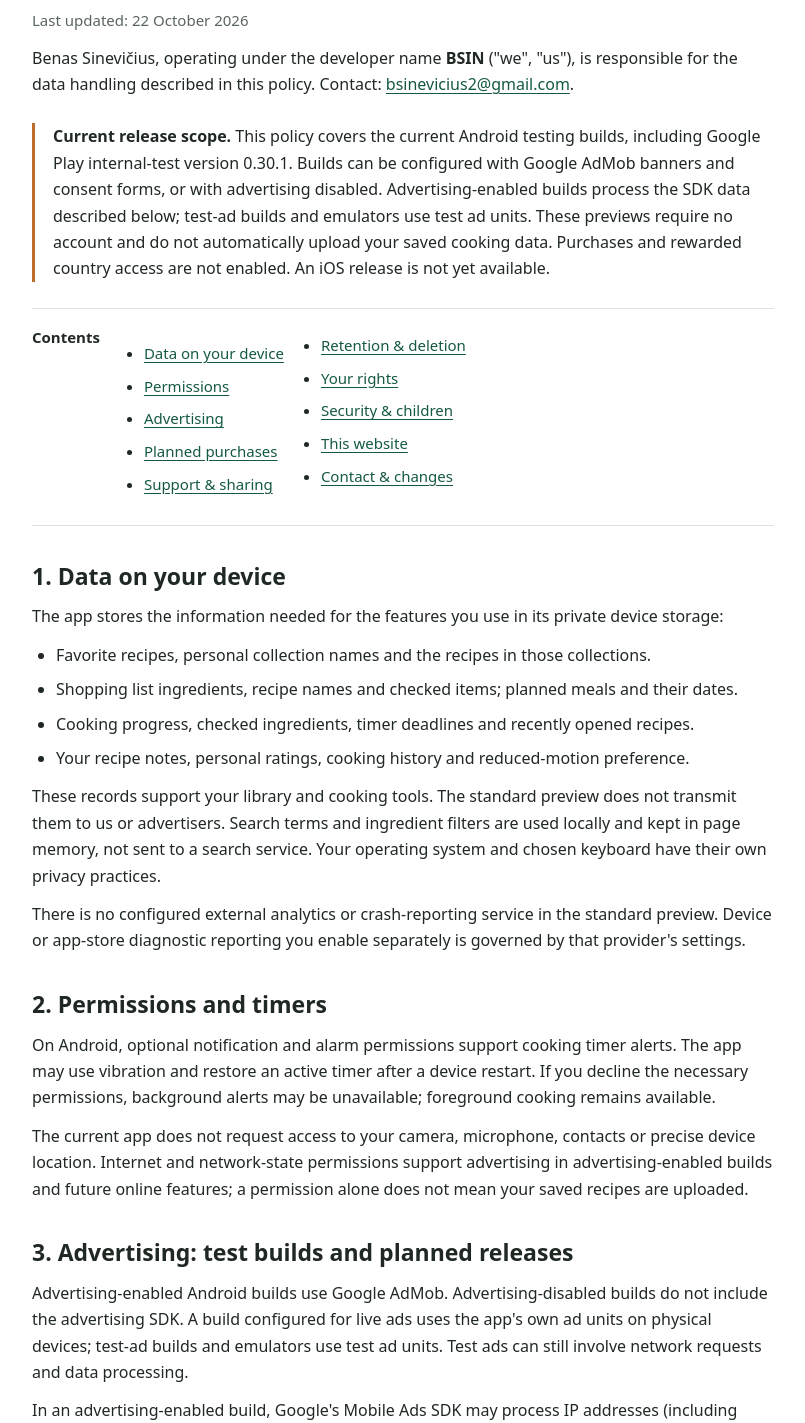
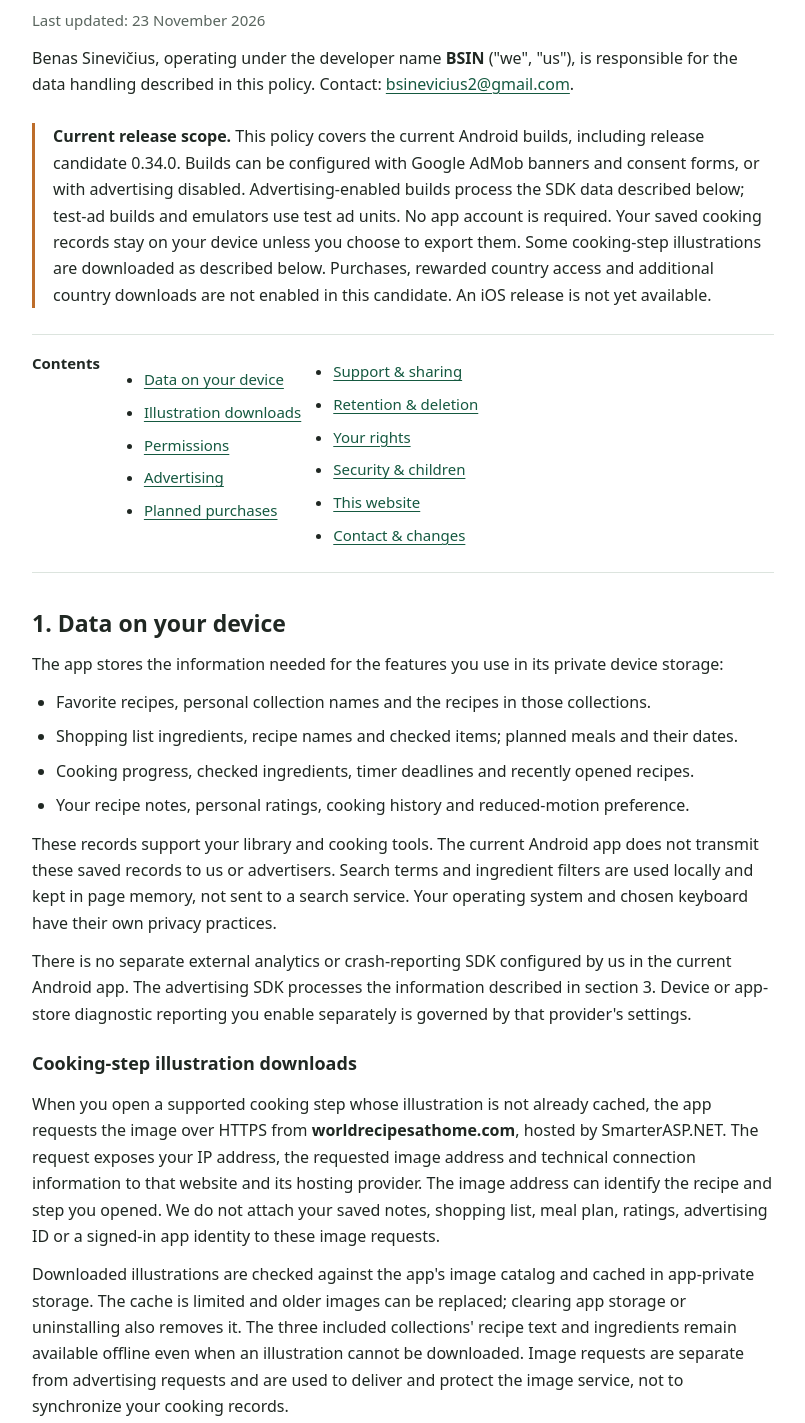
Before and after one commit to soundflow/soundflow.github.io, a plain HTML site: page dishroam/privacy/index.html in a window 1280 px wide. Shown: the part 200-1623 px from the top of the page, without its empty margins (237-1042 px from the left). Drawn offline with Linux system fonts and the light colour scheme.

Commit message:
Update DishRoam privacy notice for 0.34 and cooking-step image downloads

```diff
--- a/dishroam/privacy/index.html
+++ b/dishroam/privacy/index.html
@@ -13,11 +13,11 @@
   <main id="main">
     <h1>Privacy Policy</h1>
     <p class="product">DishRoam International Recipes</p>
-    <p class="meta">Last updated: <time datetime="2026-10-22">22 October 2026</time></p>
+    <p class="meta">Last updated: <time datetime="2026-11-23">23 November 2026</time></p>
     <p>Benas Sinevi&#269;ius, operating under the developer name <strong>BSIN</strong> ("we", "us"), is responsible for the data handling described in this policy. Contact: <a href="mailto:bsinevicius2@gmail.com">bsinevicius2@gmail.com</a>.</p>
-    <div class="notice"><strong>Current release scope.</strong> This policy covers the current Android testing builds, including Google Play internal-test version 0.30.1. Builds can be configured with Google AdMob banners and consent forms, or with advertising disabled. Advertising-enabled builds process the SDK data described below; test-ad builds and emulators use test ad units. These previews require no account and do not automatically upload your saved cooking data. Purchases and rewarded country access are not enabled. An iOS release is not yet available.</div>
+    <div class="notice"><strong>Current release scope.</strong> This policy covers the current Android builds, including release candidate 0.34.0. Builds can be configured with Google AdMob banners and consent forms, or with advertising disabled. Advertising-enabled builds process the SDK data described below; test-ad builds and emulators use test ad units. No app account is required. Your saved cooking records stay on your device unless you choose to export them. Some cooking-step illustrations are downloaded as described below. Purchases, rewarded country access and additional country downloads are not enabled in this candidate. An iOS release is not yet available.</div>
     <nav class="contents" aria-label="Policy contents"><strong>Contents</strong><ul>
-      <li><a href="#local">Data on your device</a></li><li><a href="#permissions">Permissions</a></li><li><a href="#advertising">Advertising</a></li><li><a href="#purchases">Planned purchases</a></li><li><a href="#support">Support &amp; sharing</a></li><li><a href="#retention">Retention &amp; deletion</a></li><li><a href="#rights">Your rights</a></li><li><a href="#security">Security &amp; children</a></li><li><a href="#website">This website</a></li><li><a href="#contact">Contact &amp; changes</a></li>
+      <li><a href="#local">Data on your device</a></li><li><a href="#illustrations">Illustration downloads</a></li><li><a href="#permissions">Permissions</a></li><li><a href="#advertising">Advertising</a></li><li><a href="#purchases">Planned purchases</a></li><li><a href="#support">Support &amp; sharing</a></li><li><a href="#retention">Retention &amp; deletion</a></li><li><a href="#rights">Your rights</a></li><li><a href="#security">Security &amp; children</a></li><li><a href="#website">This website</a></li><li><a href="#contact">Contact &amp; changes</a></li>
     </ul></nav>
 
     <h2 id="local">1. Data on your device</h2>
@@ -28,14 +28,18 @@
       <li>Cooking progress, checked ingredients, timer deadlines and recently opened recipes.</li>
       <li>Your recipe notes, personal ratings, cooking history and reduced-motion preference.</li>
     </ul>
-    <p>These records support your library and cooking tools. The standard preview does not transmit them to us or advertisers. Search terms and ingredient filters are used locally and kept in page memory, not sent to a search service. Your operating system and chosen keyboard have their own privacy practices.</p>
-    <p>There is no configured external analytics or crash-reporting service in the standard preview. Device or app-store diagnostic reporting you enable separately is governed by that provider's settings.</p>
+    <p>These records support your library and cooking tools. The current Android app does not transmit these saved records to us or advertisers. Search terms and ingredient filters are used locally and kept in page memory, not sent to a search service. Your operating system and chosen keyboard have their own privacy practices.</p>
+    <p>There is no separate external analytics or crash-reporting SDK configured by us in the current Android app. The advertising SDK processes the information described in section 3. Device or app-store diagnostic reporting you enable separately is governed by that provider's settings.</p>
+
+    <h3 id="illustrations">Cooking-step illustration downloads</h3>
+    <p>When you open a supported cooking step whose illustration is not already cached, the app requests the image over HTTPS from <strong>worldrecipesathome.com</strong>, hosted by SmarterASP.NET. The request exposes your IP address, the requested image address and technical connection information to that website and its hosting provider. The image address can identify the recipe and step you opened. We do not attach your saved notes, shopping list, meal plan, ratings, advertising ID or a signed-in app identity to these image requests.</p>
+    <p>Downloaded illustrations are checked against the app's image catalog and cached in app-private storage. The cache is limited and older images can be replaced; clearing app storage or uninstalling also removes it. The three included collections' recipe text and ingredients remain available offline even when an illustration cannot be downloaded. Image requests are separate from advertising requests and are used to deliver and protect the image service, not to synchronize your cooking records.</p>
 
     <h2 id="permissions">2. Permissions and timers</h2>
     <p>On Android, optional notification and alarm permissions support cooking timer alerts. The app may use vibration and restore an active timer after a device restart. If you decline the necessary permissions, background alerts may be unavailable; foreground cooking remains available.</p>
     <p>The current app does not request access to your camera, microphone, contacts or precise device location. Internet and network-state permissions support advertising in advertising-enabled builds and future online features; a permission alone does not mean your saved recipes are uploaded.</p>
 
-    <h2 id="advertising">3. Advertising: test builds and planned releases</h2>
+    <h2 id="advertising">3. Advertising and your choices</h2>
     <p>Advertising-enabled Android builds use Google AdMob. Advertising-disabled builds do not include the advertising SDK. A build configured for live ads uses the app's own ad units on physical devices; test-ad builds and emulators use test ad units. Test ads can still involve network requests and data processing.</p>
     <p>In an advertising-enabled build, Google's Mobile Ads SDK may process IP addresses (including approximate location derived from IP), advertising or other applicable device identifiers, ad and app interactions, and diagnostic or performance information. Google uses SDK data for ad delivery and measurement, analytics and fraud prevention, as described in its <a href="https://developers.google.com/admob/android/privacy/play-data-disclosure">Mobile Ads data disclosure</a> and <a href="https://policies.google.com/privacy">Privacy Policy</a>. Your local recipe notes and shopping lists are not provided to the SDK by us.</p>
     <p>Banners may appear in library or country browsing areas and after the ingredients on a recipe page. There are no ad placements in step-by-step cooking or timer views. An optional rewarded video for one selected country's 24-hour access is planned but is not enabled yet. A future full-library purchase will not remove all advertising.</p>
@@ -56,14 +60,14 @@
     <p>Support correspondence is retained while needed to resolve your request, maintain necessary support records or meet legal obligations, then deleted when no longer needed. Provider-held data follows the relevant provider's retention rules. Contact us to request deletion of information you sent us.</p>
 
     <h2 id="rights">7. Legal grounds and your rights</h2>
-    <p>Where European or similar data-protection rules apply, requested app functions are provided to perform our agreement with you. We rely on legitimate interests to respond to support requests and protect our services, and on legal obligations where applicable. Consent will be used for advertising storage or processing where required before live ads are introduced.</p>
+    <p>Where European or similar data-protection rules apply, requested app functions, including illustration delivery, are provided to perform our agreement with you. We rely on legitimate interests to respond to support requests and protect our services, and on legal obligations where applicable. Advertising-enabled builds request consent for advertising storage or processing where required before requesting ads.</p>
     <p>Depending on your location and the processing involved, you may request access, correction, deletion, restriction, portability or object to processing. You may withdraw consent where processing relies on it, without affecting earlier lawful processing. You may complain to your local data-protection authority. These rights have conditions and exceptions; see the <a href="https://www.edpb.europa.eu/guidelines-on-your-rights_en">European Data Protection Board's guidance</a>.</p>
     <p>To make a request, email the contact below. We may ask for proportionate information to verify that the request concerns your data. Do not send an identity document unless we explain why it is necessary. We do not make automated decisions with legal or similarly significant effects about users.</p>
 
     <h2 id="security">8. Security, international processing and children</h2>
     <p>Local records use the app's private storage area; this is not a promise that all files are encrypted. Protect your device and exported files. No device or service can guarantee absolute security.</p>
-    <p>Google and GitHub may process information in countries other than yours. Their policies explain applicable international-transfer arrangements and safeguards. Local cooking records are not transferred internationally by the standard preview itself.</p>
-    <p>The current preview has no child accounts or child-specific data collection features. Do not include a child's personal information in support messages. If you believe such information has been provided to us, contact us so we can investigate and delete it where appropriate. Audience and advertising settings will be reviewed before a public advertising-enabled release.</p>
+    <p>Advertising, website-hosting and support providers may process technical or support information in countries other than yours. Their policies explain applicable international-transfer arrangements and safeguards. Local saved cooking records are not automatically transferred by the current Android app.</p>
+    <p>The app is intended for adults and has no child accounts or child-specific data collection features. Do not include a child's personal information in support messages. If you believe such information has been provided to us, contact us so we can investigate and delete it where appropriate.</p>
 
     <h2 id="website">9. This website</h2>
     <p>This documentation is hosted on GitHub Pages. We have not added analytics, advertising scripts, tracking pixels, cookies or contact forms to these pages. GitHub processes visitor IP addresses for security when the site is accessed, even without a GitHub login. See <a href="https://docs.github.com/en/pages/getting-started-with-github-pages/what-is-github-pages">GitHub Pages documentation</a> and the <a href="https://docs.github.com/en/site-policy/privacy-policies/github-general-privacy-statement">GitHub General Privacy Statement</a>. Links to other sites lead to services with their own privacy practices.</p>
```
